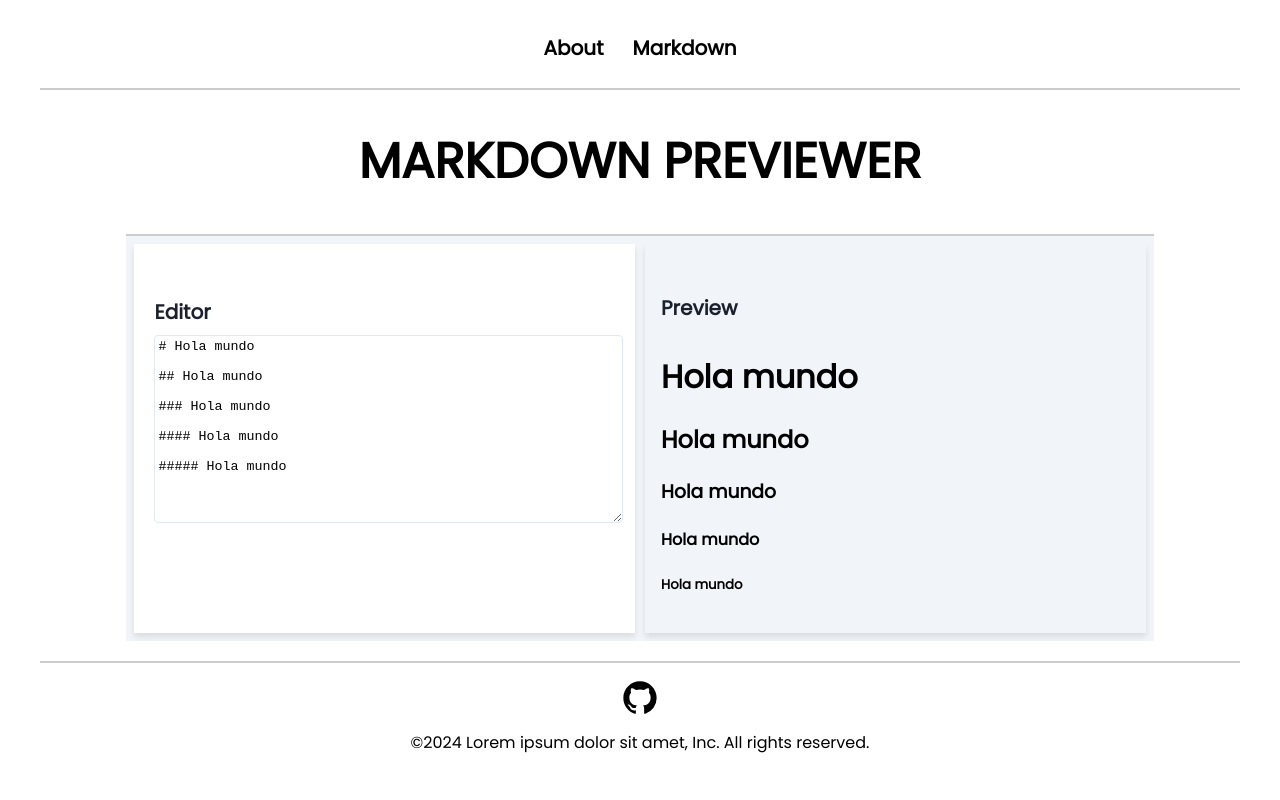
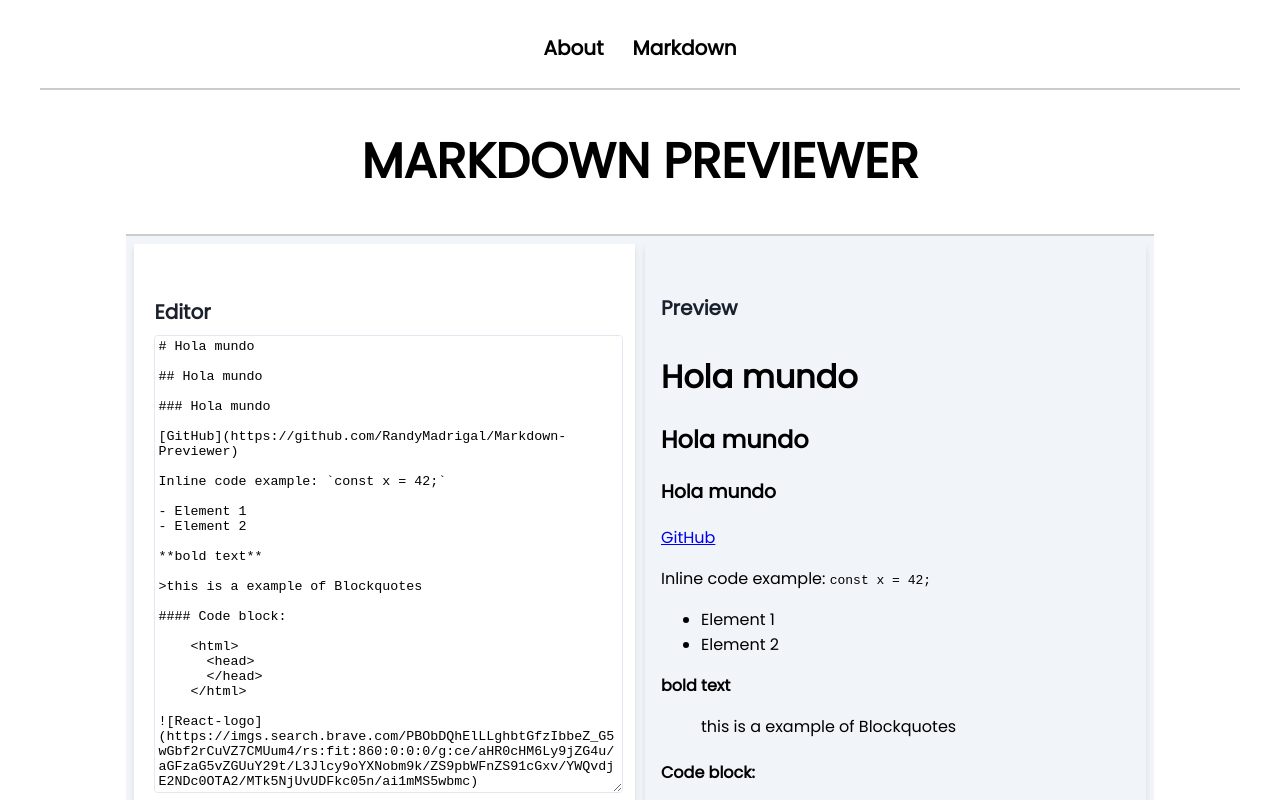
Before and after one commit to RandyMadrigal/Markdown-Previewer, a React (Vite) app: page /Markdown in a window 1280 px wide. Shown: the top 800 px of the page. Built offline with nearby package versions, Linux system fonts and the light colour scheme.

Commit message:
Update Markdown components and adjust HTML structure

```diff
--- a/index.html
+++ b/index.html
@@ -8,5 +8,6 @@
   <body>
     <div id="root"></div>
     <script type="module" src="/src/main.jsx"></script>
+    <script src="https://cdn.freecodecamp.org/testable-projects-fcc/v1/bundle.js"></script>
   </body>
 </html>
--- a/src/components/markdown/EditorMarkdown.jsx
+++ b/src/components/markdown/EditorMarkdown.jsx
@@ -8,6 +8,7 @@ export const EditorMarkdown = ({ title, handleChange, text, rows }) => {
       </div>
       <div>
         <textarea
+          id="editor"
           onChange={handleChange}
           value={text}
           name="editor"
--- a/src/components/markdown/MarkDownContainer.jsx
+++ b/src/components/markdown/MarkDownContainer.jsx
@@ -4,15 +4,37 @@ import { useState } from "react";
 import "./markdown.css";
 import { getRows } from "../../helpers/getRows";
 
-let DEMO = `# Hola mundo \n
-## Hola mundo \n
-### Hola mundo \n
-#### Hola mundo \n
-##### Hola mundo \n`;
+let DEMO = `# Hola mundo
+
+## Hola mundo
+
+### Hola mundo
+
+[GitHub](https://github.com/RandyMadrigal/Markdown-Previewer)
+
+Inline code example: \`const x = 42;\`
+
+- Element 1
+- Element 2
+
+**bold text**
+
+>this is a example of Blockquotes
+
+#### Code block:
+
+    <html>
+      <head>
+      </head>
+    </html>
+
+![React-logo](https://imgs.search.brave.com/PBObDQhElLLghbtGfzIbbeZ_G5wGbf2rCuVZ7CMUum4/rs:fit:860:0:0:0/g:ce/aHR0cHM6Ly9jZG4u/aGFzaG5vZGUuY29t/L3Jlcy9oYXNobm9k/ZS9pbWFnZS91cGxv/YWQvdjE2NDc0OTA2/MTk5NjUvUDFkc05n/ai1mMS5wbmc)
+
+`;
 
 export const MarkDownContainer = () => {
   const [text, setText] = useState(DEMO);
-  const [rows, setRows] = useState(12);
+  const [rows, setRows] = useState(30);
 
   const handleChange = (e) => {
     setText(e.target.value);
--- a/src/components/markdown/PreviewMarkdown.jsx
+++ b/src/components/markdown/PreviewMarkdown.jsx
@@ -16,7 +16,7 @@ export const PreviewMarkdown = ({ title, text }) => {
       <div className="p-2">
         <h5 className="title">{title}</h5>
       </div>
-      <div dangerouslySetInnerHTML={renderMarked()} />
+      <div id="preview" dangerouslySetInnerHTML={renderMarked()} />
     </div>
   );
 };
--- a/src/helpers/getRows.jsx
+++ b/src/helpers/getRows.jsx
@@ -1,11 +1,13 @@
 export const getRows = (text) => {
   let rows = 0;
 
-  const lineBreak = text.split("").find((x) => {
+  const saltoLinea = text.split("").find((x) => {
     if (x === "\n") {
       rows += 1;
     }
   });
 
+  console.log(rows);
+
   return rows * 1.5;
 };
```
